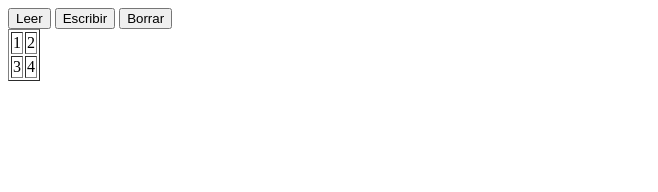
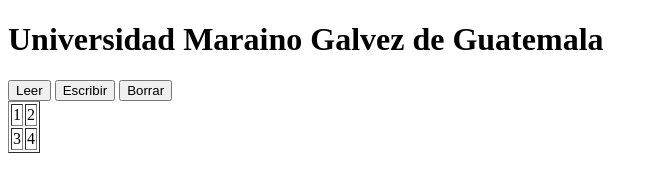
Before and after one commit to gerson7777/MyAplitcation, a plain HTML site: page index.html in a window 1280 px wide. Shown: the whole page, without its empty margins (0-658 px from the left). Drawn offline with nearby package versions, Linux system fonts and the light colour scheme.

Commit message:
subiendo titulo

```diff
--- a/index.html
+++ b/index.html
@@ -41,6 +41,7 @@
 </head>
 
 <body>
+   <h1>Universidad Maraino Galvez de Guatemala</h1>
     <input type="button" id="boton1" value="Leer">
     <input type="button" id="boton2" value="Escribir">
     <input type="button" id="boton3" value="Borrar">
```
